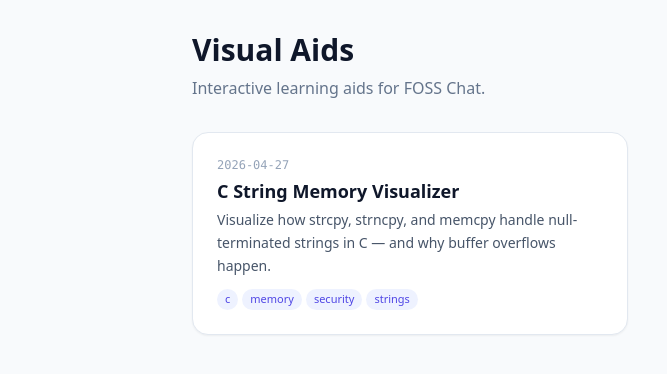
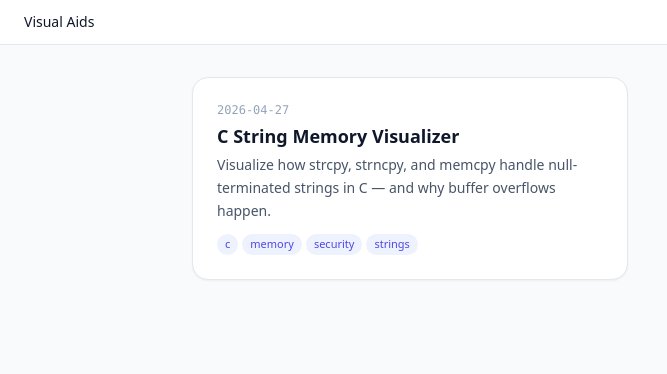
Before and after one commit to hkfosschat/visual-aids, a React (Vite) app: page / in a window 1280 px wide. Shown: the top 374 px of the page, without its empty margins (0-667 px from the left). Built offline with nearby package versions, Linux system fonts and the light colour scheme.

Commit message:
feat: render SiteHeader on index page

```diff
--- a/src/index.jsx
+++ b/src/index.jsx
@@ -1,5 +1,6 @@
 import React from 'react';
 import { createRoot } from 'react-dom/client';
+import SiteHeader from './components/SiteHeader.jsx';
 
 // Discover all aid modules at build time.
 // Key shape: './20260427-c-string/index.jsx'
@@ -33,10 +34,10 @@ const BASE = import.meta.env.BASE_URL; // e.g. /visual-aids/
 
 function App() {
   return (
+    <>
+      <SiteHeader crumbs={[{ label: 'Visual Aids' }]} />
       <div className="min-h-screen bg-slate-50 p-8 font-sans">
         <div className="max-w-4xl mx-auto">
-        <h1 className="text-3xl font-bold text-slate-900 mb-2">Visual Aids</h1>
-        <p className="text-slate-500 mb-8">Interactive learning aids for FOSS Chat.</p>
           <div className="grid grid-cols-1 sm:grid-cols-2 gap-6">
             {aids.map(aid => (
               <a
@@ -61,6 +62,7 @@ function App() {
           </div>
         </div>
       </div>
+    </>
   );
 }
 
```
Lines whose indentation alone changed are shown as unchanged.
